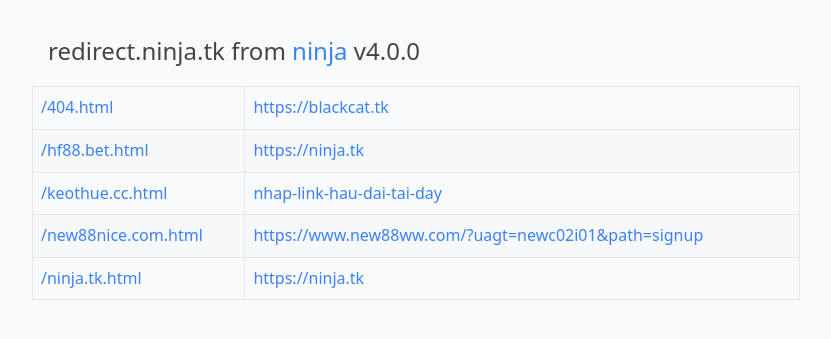
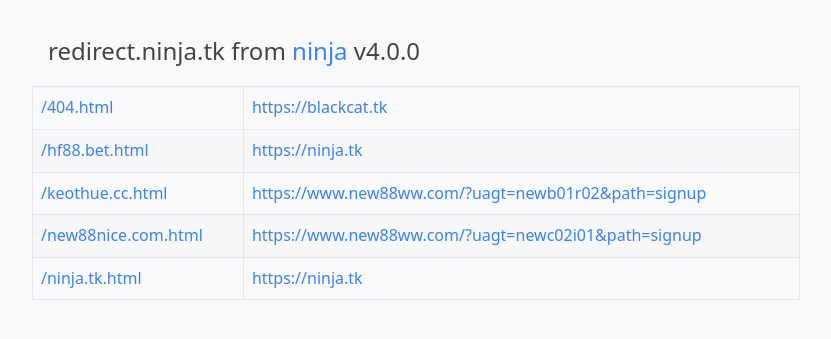
Before and after one commit to thaoam/ninja-redirects, a Jekyll site: the page built from list.md, in a window 1280 px wide. Shown: the top 339 px of the page, without its empty margins (224-1055 px from the left). Built offline with Jekyll 4.4.1, drawn with Linux system fonts in a browser that asks for light colours.

Commit message:
Update from Forestry.io Steve Harley updated _domains/keothue.cc.md

```diff
--- a/_domains/keothue.cc.md
+++ b/_domains/keothue.cc.md
@@ -1,5 +1,5 @@
 ---
 title: keothue.cc
-redirect_to: nhap-link-hau-dai-tai-day
+redirect_to: https://www.new88ww.com/?uagt=newb01r02&path=signup
 
 ---
```
